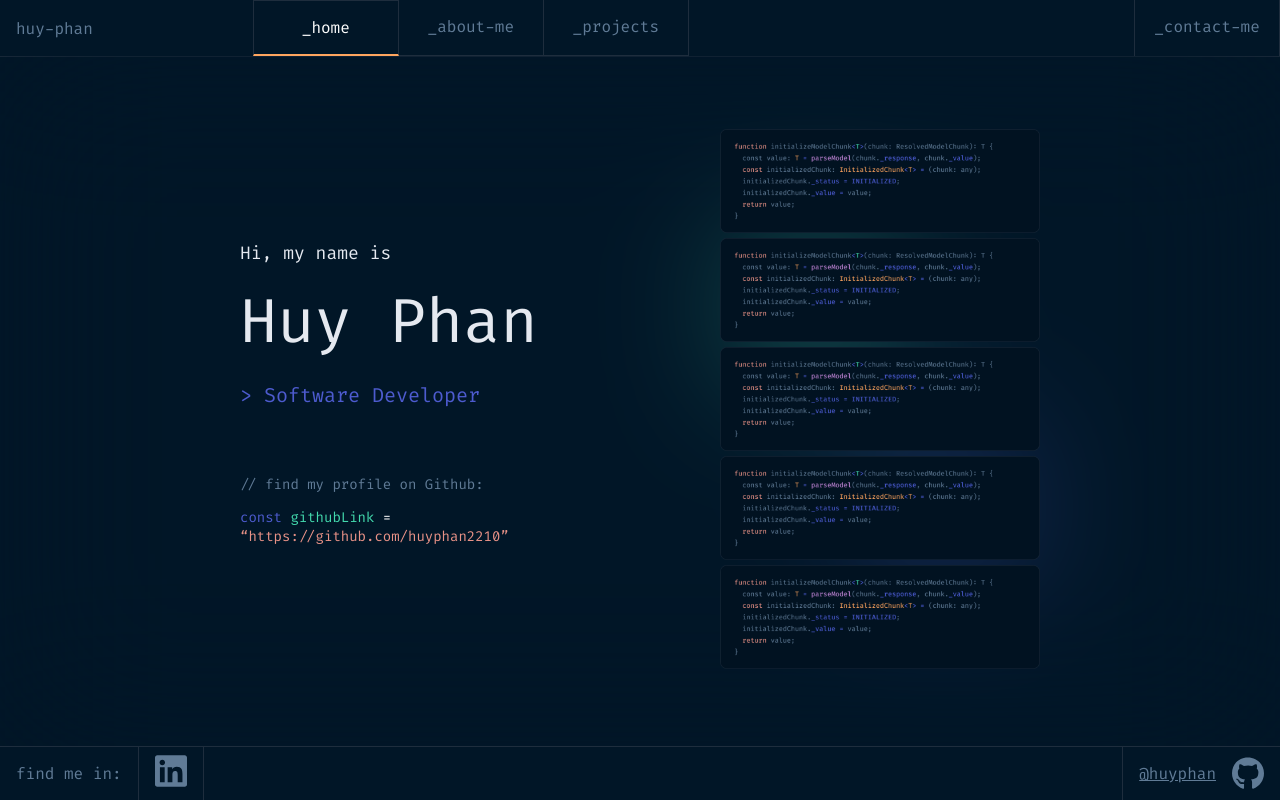
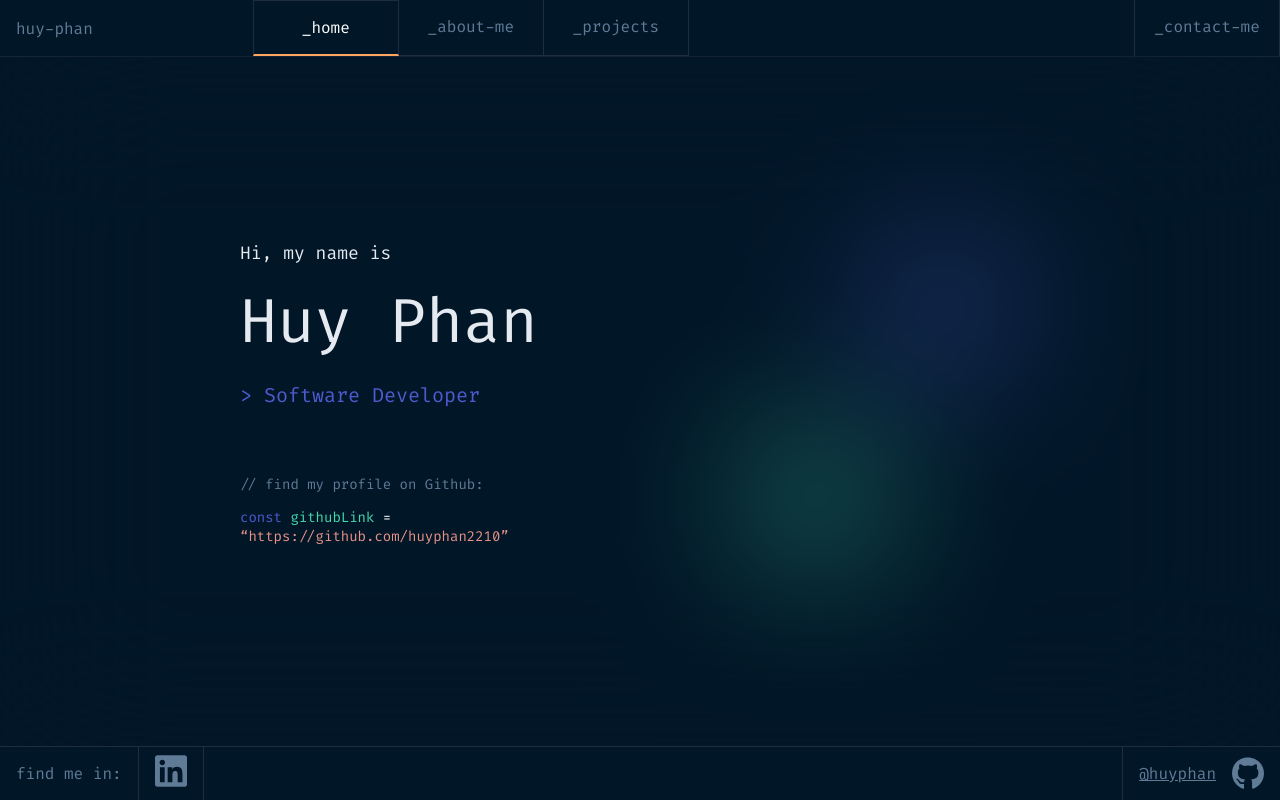
Before and after one commit to huyphan2210/My-Developer-Portfolio, a React (Vite) app: page / in a window 1280 px wide. Built offline with nearby package versions, Linux system fonts and the light colour scheme.

Commit message:
Update HomePage.tsx

```diff
--- a/src/pages/home/HomePage.tsx
+++ b/src/pages/home/HomePage.tsx
@@ -38,13 +38,13 @@ const HomePage: FC = () => {
     }));
   };
 
-  const [listOfCode, setListOfCode] = useState([
-    <img src={codeImg} alt="code" loading="lazy" />,
-    <img src={codeImg} alt="code" loading="lazy" />,
-    <img src={codeImg} alt="code" loading="lazy" />,
-    <img src={codeImg} alt="code" loading="lazy" />,
-    <img src={codeImg} alt="code" loading="lazy" />,
-  ]);
+  // const [listOfCode, setListOfCode] = useState([
+  //   <img src={codeImg} alt="code" loading="lazy" />,
+  //   <img src={codeImg} alt="code" loading="lazy" />,
+  //   <img src={codeImg} alt="code" loading="lazy" />,
+  //   <img src={codeImg} alt="code" loading="lazy" />,
+  //   <img src={codeImg} alt="code" loading="lazy" />,
+  // ]);
 
   useEffect(() => {
     window.addEventListener("resize", () => setWindowSize(window.innerWidth));
@@ -57,26 +57,26 @@ const HomePage: FC = () => {
     };
   }, []);
 
-  useEffect(() => {
-    if (codeRef.current && state.isEqualDone) {
-      // const interval = setInterval(() => {
-      //   const codes = codeRef.current!.getElementsByTagName("img");
-      //   setListOfCode((prev) => [
-      //     <img src={codeImg} alt="code" loading="lazy" />,
-      //     ...prev,
-      //   ]);
-      //   for (let i = 0; i < codes.length; i++) {
-      //     codes[i].style.transform = "translateY(100%)";
-      //   }
-      //   setListOfCode((prev) => {
-      //     prev.pop();
-      //     return prev;
-      //   });
-      // }, 1000);
+  // useEffect(() => {
+  //   if (codeRef.current && state.isEqualDone) {
+  //     const interval = setInterval(() => {
+  //       const codes = codeRef.current!.getElementsByTagName("img");
+  //       setListOfCode((prev) => [
+  //         <img src={codeImg} alt="code" loading="lazy" />,
+  //         ...prev,
+  //       ]);
+  //       for (let i = 0; i < codes.length; i++) {
+  //         codes[i].style.transform = "translateY(100%)";
+  //       }
+  //       setListOfCode((prev) => {
+  //         prev.pop();
+  //         return prev;
+  //       });
+  //     }, 1000);
 
-      // return () => clearInterval(interval);
-    }
-  }, [state.isEqualDone, listOfCode]);
+  //     return () => clearInterval(interval);
+  //   }
+  // }, [state.isEqualDone, listOfCode]);
 
   return (
     <section className="home-page">
@@ -167,7 +167,7 @@ const HomePage: FC = () => {
         {windowSize < 1024 && <ShiningBackground />}
       </div>
       <div className="home-page__img" ref={codeRef}>
-        {listOfCode.map((code) => code)}
+        {/* {listOfCode.map((code) => code)} */}
         <ShiningBackground />
       </div>
     </section>
```
